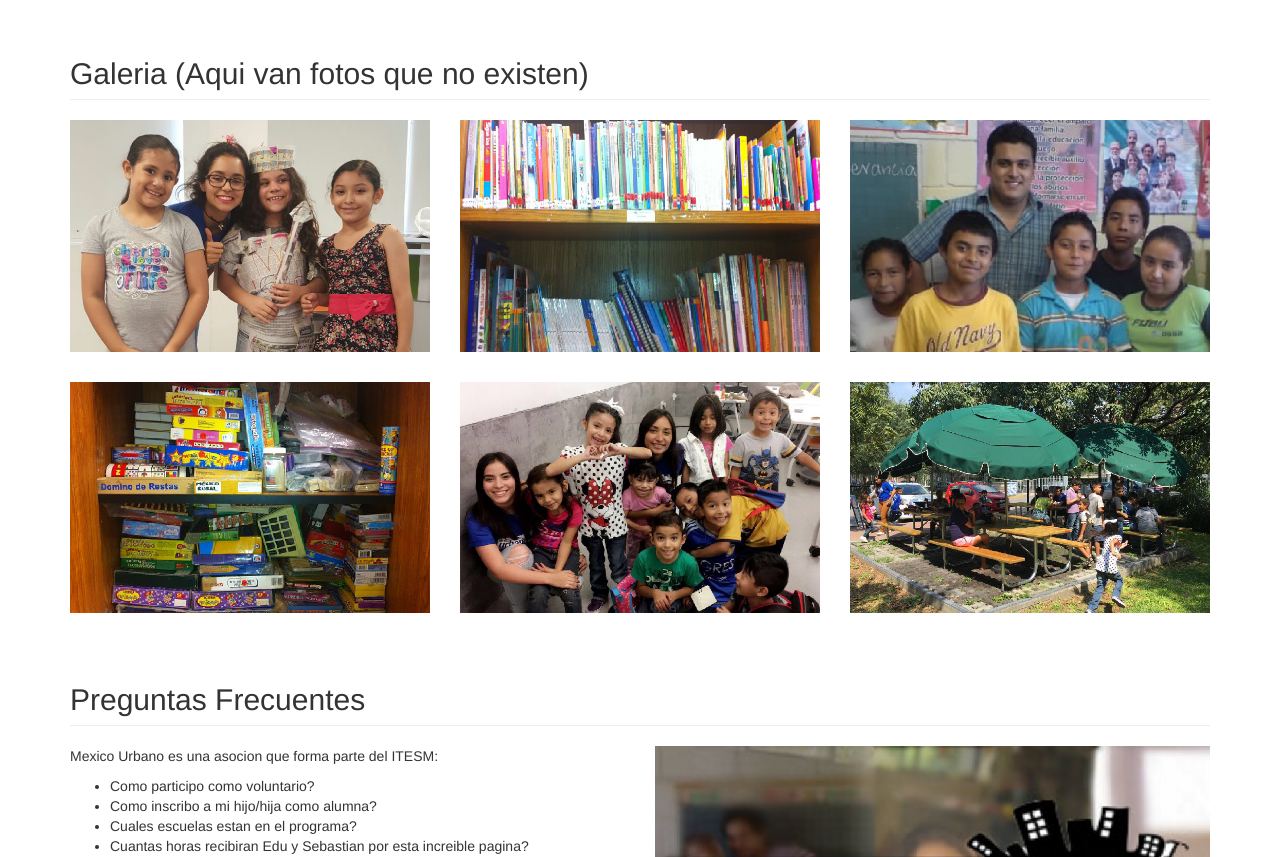
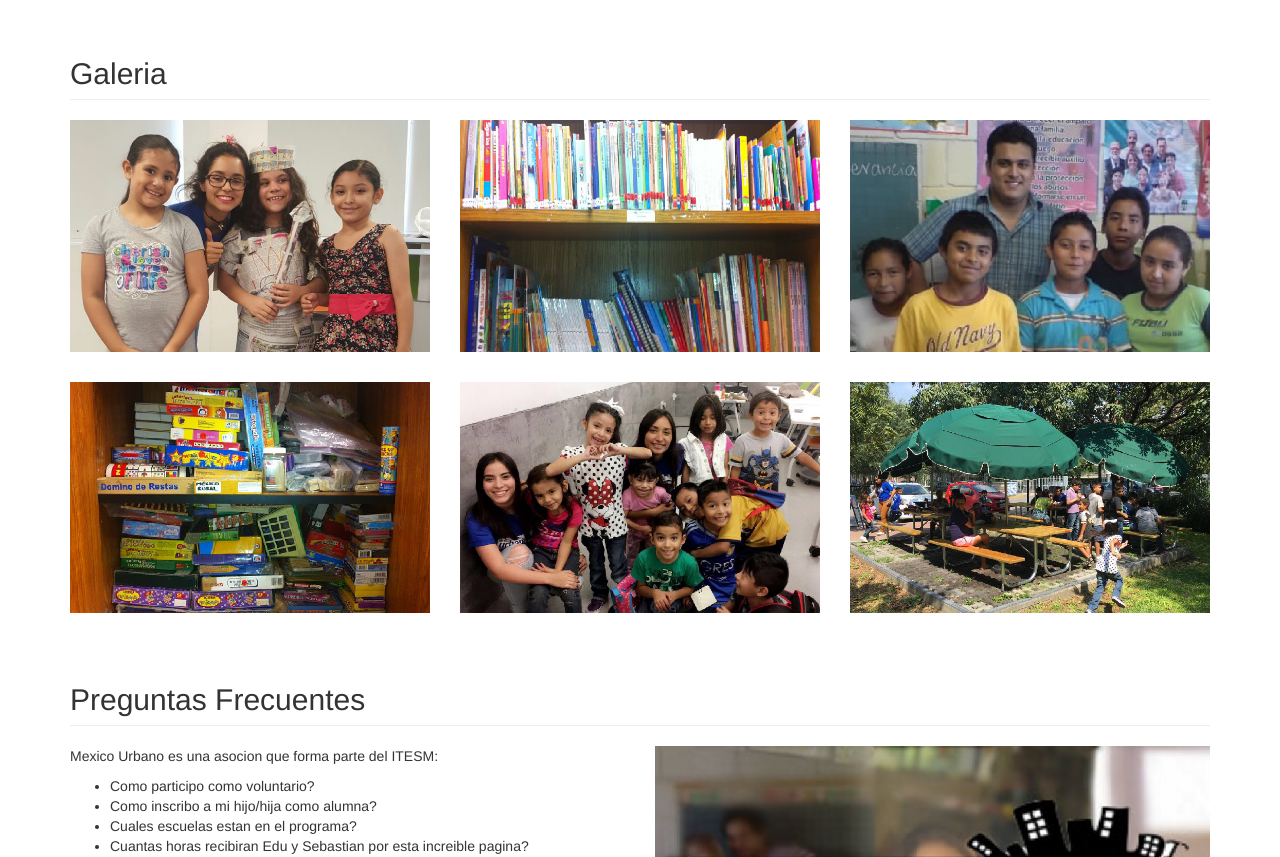
Before and after one commit to eduAguilar96/mxurbano, a plain HTML site: page index.html in a window 1280 px wide. Shown: the part 958-1815 px from the top of the page. Drawn offline with nearby package versions, Linux system fonts and the light colour scheme.

Commit message:
Fixed small grammar

```diff
--- a/index.html
+++ b/index.html
@@ -208,7 +208,7 @@
         <!-- Portfolio Section -->
         <div class="row">
             <div class="col-lg-12">
-                <h2 class="page-header">Galeria (Aqui van fotos que no existen)</h2>
+                <h2 class="page-header">Galeria</h2>
             </div>
             <div class="col-md-4 col-sm-6">
                 <a href="portfolio-item.html">
```
